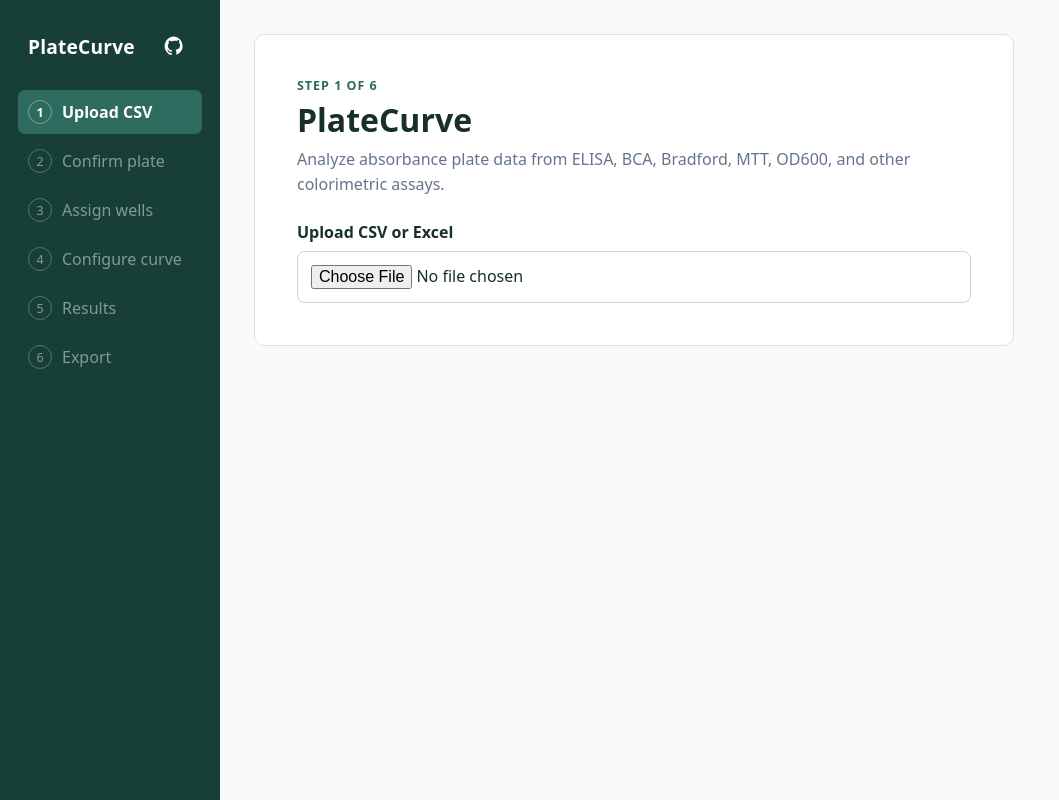
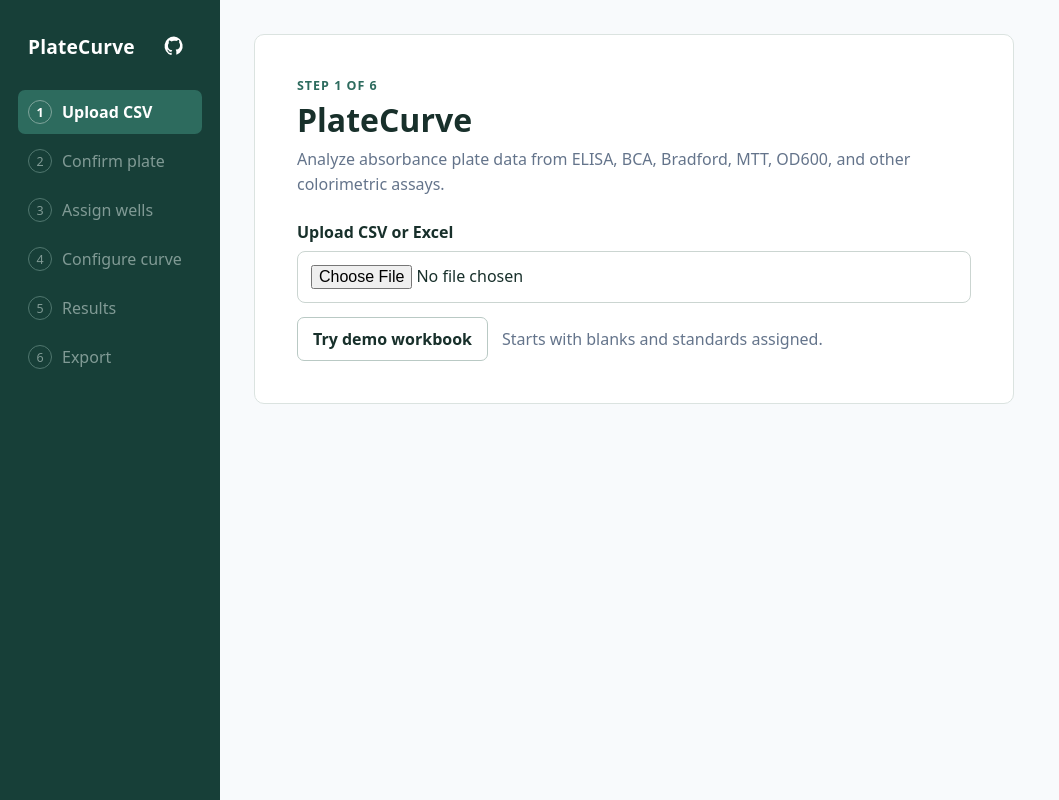
Before and after one commit to thomasjin05/PlateCurve, a React (Vite) app: page / in a window 1280 px wide. Shown: the whole page, without its empty margins (0-1059 px from the left). Built offline with nearby package versions, Linux system fonts and the light colour scheme.

Commit message:
feat: add demo workbook flow

```diff
--- a/src/App.tsx
+++ b/src/App.tsx
@@ -82,6 +82,76 @@ const EMPTY_GROUP_DRAFTS: GroupDrafts = {
   standardConcentrations: {},
   sampleNames: {},
   sampleDilutions: {},
+}
+
+const DEMO_FILE_NAME = 'platecurve-demo.xlsx'
+const DEMO_XLSX_MIME =
+  'application/vnd.openxmlformats-officedocument.spreadsheetml.sheet'
+const DEMO_STANDARD_CONCENTRATIONS = [0, 0.625, 1.25, 2.5, 5, 10, 20]
+const DEMO_PLATE_VALUES = [
+  [0.061, 0.058, 0.342, 0.355, 0.611, 0.598, 0.833, 0.821, 1.014, 1.036, 1.23, 1.205],
+  [0.071, 0.073, 0.394, 0.388, 0.644, 0.659, 0.872, 0.861, 1.081, 1.067, 1.284, 1.301],
+  [0.132, 0.129, 0.376, 0.389, 0.591, 0.606, 0.799, 0.817, 1.006, 1.017, 1.218, 1.206],
+  [0.235, 0.24, 0.365, 0.372, 0.553, 0.568, 0.781, 0.766, 0.948, 0.961, 1.174, 1.166],
+  [0.421, 0.43, 0.355, 0.347, 0.529, 0.538, 0.742, 0.731, 0.918, 0.904, 1.109, 1.124],
+  [0.798, 0.782, 0.331, 0.346, 0.503, 0.491, 0.708, 0.721, 0.884, 0.897, 1.061, 1.075],
+  [1.312, 1.334, 0.318, 0.327, 0.479, 0.486, 0.673, 0.681, 0.849, 0.862, 1.025, 1.014],
+  [1.873, 1.846, 0.301, 0.314, 0.452, 0.466, 0.638, 0.649, 0.817, 0.806, 0.981, 0.996],
+]
+const DEMO_ROWS: string[][] = [
+  ['PlateCurve demo workbook'],
+  ['Assay', 'Colorimetric demo'],
+  ['', '', ...Array.from({ length: 12 }, (_, column) => String(column + 1))],
+  ...DEMO_PLATE_VALUES.map((values, rowIndex) => [
+    '',
+    String.fromCharCode(65 + rowIndex),
+    ...values.map((value) => String(value)),
+  ]),
+]
+
+export type DemoAnalysisSetup = {
+  fileName: string
+  imported: ImportedTable
+  plate: PlateData
+  workspace: AssignmentWorkspace
+  tool: Tool
+}
+
+export function createDemoAnalysisSetup(): DemoAnalysisSetup {
+  const imported: ImportedTable = { rows: DEMO_ROWS, format: 'xlsx' }
+  const plate = extractPlate(imported.rows)
+  const standardGroups = DEMO_STANDARD_CONCENTRATIONS.map((concentration, index) => {
+    const row = String.fromCharCode(66 + index)
+    return {
+      id: `standard-${index + 1}`,
+      concentration,
+      wellIds: [`${row}1`, `${row}2`],
+    }
+  })
+  const sampleGroups: SampleGroup[] = [
+    { id: 'sample-1', name: 'Demo sample', dilutionFactor: 1, wellIds: [] },
+  ]
+  const assignments: Record<string, Assignment> = {
+    A1: { type: 'blank' },
+    A2: { type: 'blank' },
+  }
+  for (const group of standardGroups) {
+    for (const wellId of group.wellIds) assignments[wellId] = { type: 'standard', groupId: group.id }
+  }
+
+  return {
+    fileName: DEMO_FILE_NAME,
+    imported,
+    plate,
+    workspace: {
+      assignments,
+      standardGroups,
+      sampleGroups,
+      activeStandardId: standardGroups[0].id,
+      activeSampleId: sampleGroups[0].id,
+    },
+    tool: 'sample',
+  }
 }
 
 function assignmentsEqual(
@@ -395,6 +465,30 @@ export default function App() {
     setRegionColumn('1')
     setRegionError('')
     resetAfterPlate()
+  }
+
+  const loadDemo = () => {
+    const demo = createDemoAnalysisSetup()
+
+    resetAfterPlate()
+    setStep(3)
+    setFileInputKey((value) => value + 1)
+    setFileName(demo.fileName)
+    setSourceFile(
+      new File(['PlateCurve demo workbook'], demo.fileName, { type: DEMO_XLSX_MIME }),
+    )
+    setImported(demo.imported)
+    setPlate(demo.plate)
+    setLoading(false)
+    setUploadError('')
+    setExcelExporting(false)
+    setExcelExportError('')
+    setRegionOpen(false)
+    setRegionRow(String(demo.plate.sourceRow + 1))
+    setRegionColumn(String(demo.plate.sourceColumn + 1))
+    setRegionError('')
+    setWorkspace(demo.workspace)
+    setTool(demo.tool)
   }
 
   const handleFile = async (file: File | undefined) => {
@@ -796,6 +890,10 @@ export default function App() {
               onChange={(event) => void handleFile(event.target.files?.[0])}
               type="file"
             />
+            <div className="demo-actions">
+              <button className="secondary-button" disabled={loading} onClick={loadDemo} type="button">Try demo workbook</button>
+              <p className="muted">Starts with blanks and standards assigned.</p>
+            </div>
             {loading && <p role="status">Reading {fileName}…</p>}
             {uploadError && <p className="inline-error" role="alert">{uploadError}</p>}
             {imported && (
--- a/src/styles.css
+++ b/src/styles.css
@@ -252,6 +252,18 @@ input[type="file"] {
   background: #fff;
   border: 1px solid #cbd5d1;
   border-radius: 8px;
+}
+
+.demo-actions {
+  display: flex;
+  flex-wrap: wrap;
+  align-items: center;
+  gap: 10px 14px;
+  margin-top: 14px;
+}
+
+.demo-actions p {
+  margin: 0;
 }
 
 .return-panel,
```
